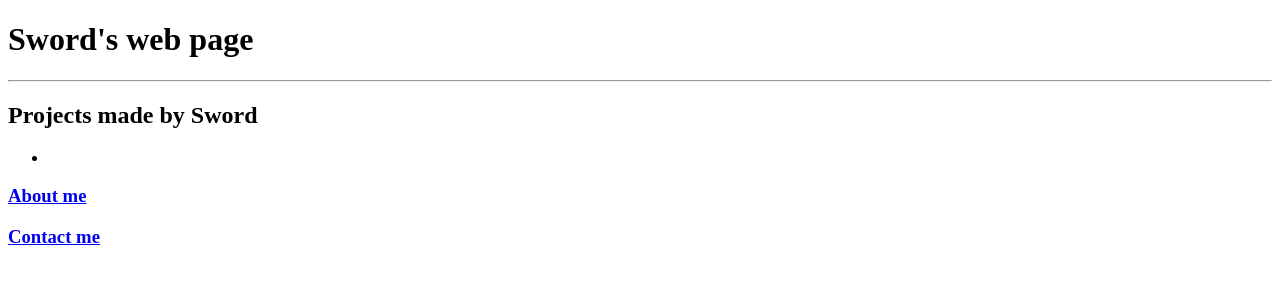
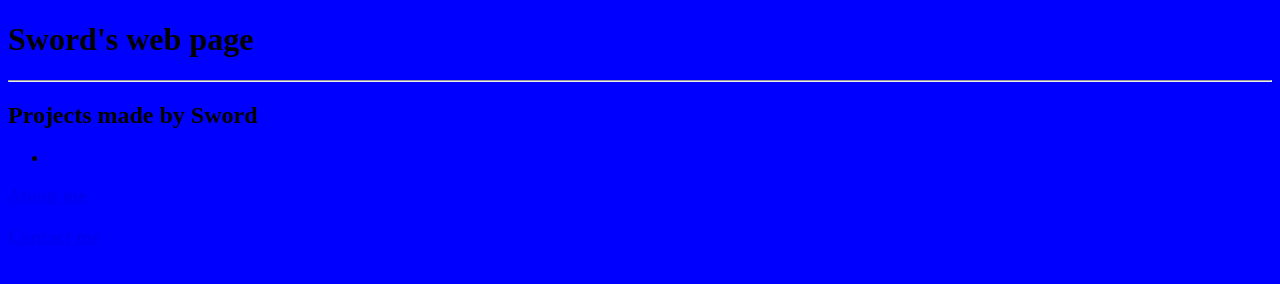
Before and after one commit to Xingqiu23/sword-portfolio, a plain HTML site: page index.html in a window 1280 px wide. Drawn offline with Linux system fonts and the light colour scheme.

Commit message:
Update index.html

```diff
--- a/index.html
+++ b/index.html
@@ -1,5 +1,5 @@
 <!DOCTYPE html>
-<html lang="en" style="background-color= blue">
+<html lang="en" style="background-color: blue;">
 <head>
     <meta charset="UTF-8">
     <meta name="viewport" content="width=device-width, initial-scale=1.0">
```
